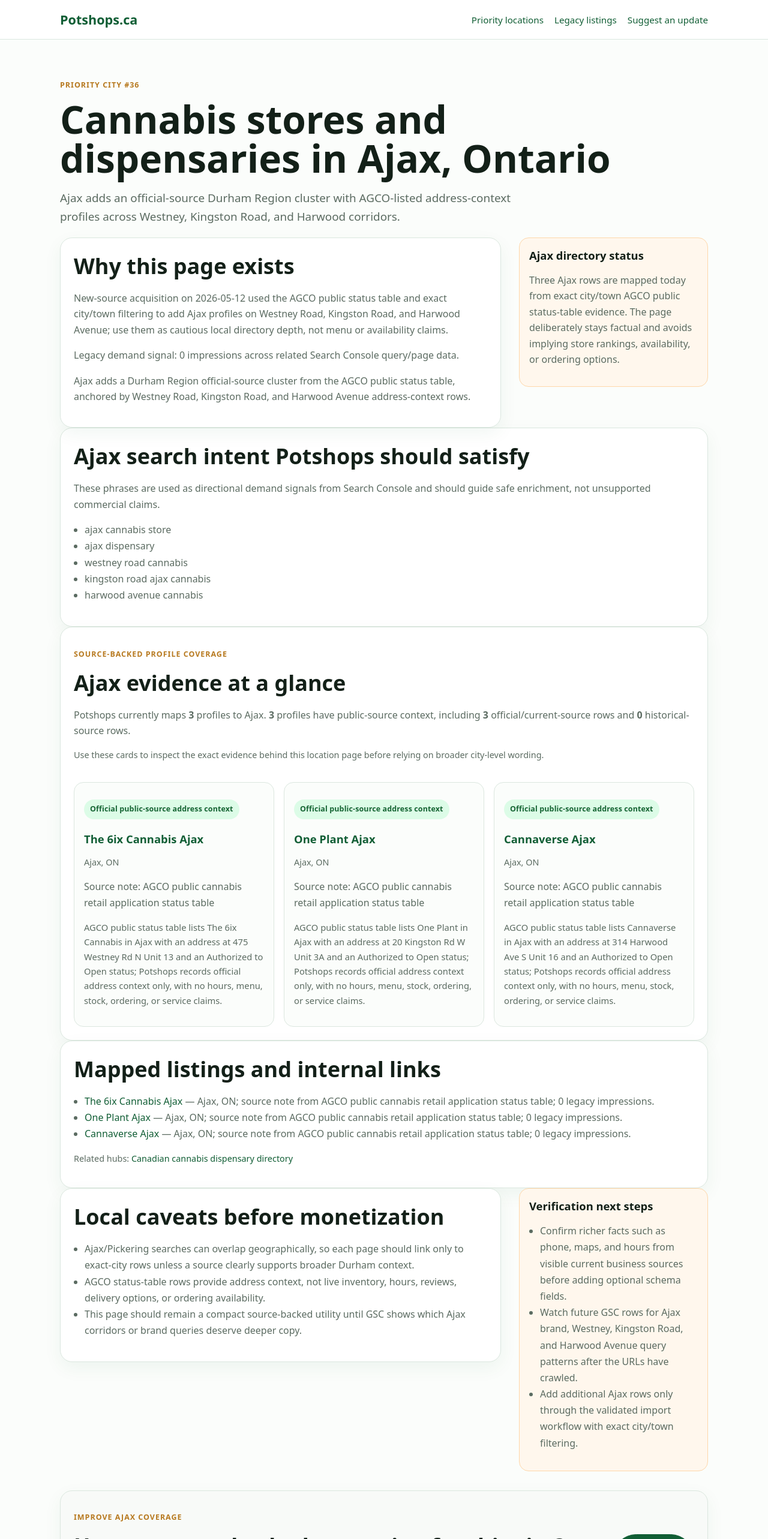
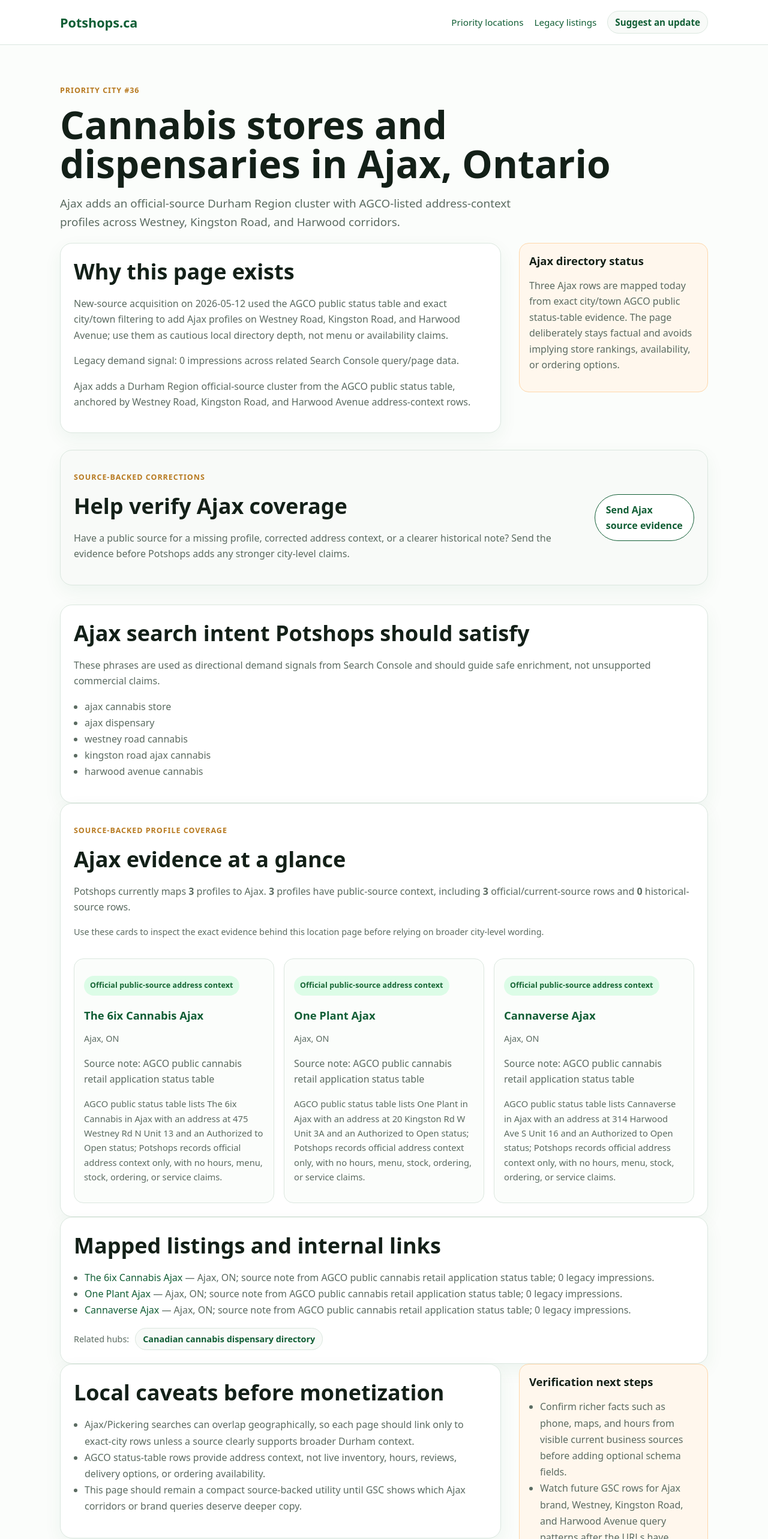
Before and after one commit to tomwattsca/potshops, a Next.js app: page /locations/ajax in a window 1280 px wide. Shown: the top 2566 px of the page at 60% size. Built offline with nearby package versions, Linux system fonts and the light colour scheme; no server answers.

Commit message:
Improve Potshops location update path

```diff
--- a/app/globals.css
+++ b/app/globals.css
@@ -5,7 +5,8 @@
 .site-header { border-bottom:1px solid var(--line); background:white; position:sticky; top:0; z-index:10; }
 .nav { max-width:1120px; margin:auto; display:flex; align-items:center; justify-content:space-between; padding:18px 20px; gap:24px; }
 .logo { font-weight:800; font-size:1.35rem; color:var(--green); }
-.nav-links { display:flex; gap:18px; flex-wrap:wrap; font-size:.95rem; }
+.nav-links { display:flex; gap:18px; flex-wrap:wrap; align-items:center; font-size:.95rem; }
+.nav-cta { border:1px solid var(--line); border-radius:999px; padding:8px 12px; background:#f8faf8; font-weight:700; }
 .hero { background:linear-gradient(135deg,#e8f5ed,#fff7ed); border-bottom:1px solid var(--line); }
 .hero-inner, main, .footer-inner { max-width:1120px; margin:auto; padding:54px 20px; }
 .eyebrow { color:var(--gold); font-weight:700; letter-spacing:.08em; text-transform:uppercase; font-size:.78rem; }
@@ -27,6 +28,13 @@
 .footer { border-top:1px solid var(--line); background:#f3faf5; margin-top:40px; }
 ul.clean { padding-left:18px; color:var(--muted); line-height:1.7; }
 @media (max-width: 760px) { .split { grid-template-columns:1fr; } .nav { align-items:flex-start; flex-direction:column; } }
+
+.source-action-strip { display:flex; align-items:center; justify-content:space-between; gap:24px; margin:28px 0 32px; background:#f8faf8; }
+.source-action-strip h2 { margin-bottom:10px; }
+.source-action-strip .cta-row { margin-top:0; }
+.related-hub-row { display:flex; align-items:center; flex-wrap:wrap; gap:10px; margin-top:16px; }
+.hub-pill { display:inline-flex; align-items:center; border:1px solid var(--line); border-radius:999px; padding:8px 12px; background:#f8faf8; font-size:.9rem; font-weight:700; }
+@media (max-width: 720px) { .source-action-strip { align-items:flex-start; flex-direction:column; } }
 
 .update-card { display:flex; align-items:center; justify-content:space-between; gap:24px; margin-top:32px; background:#f8faf8; }
 .update-card .cta-row { margin-top:0; }
--- a/app/layout.tsx
+++ b/app/layout.tsx
@@ -74,14 +74,14 @@
             <div className="nav-links">
               <Link href="/#locations">Priority locations</Link>
               <Link href="/#listings">Legacy listings</Link>
-              <Link href="/updates">Suggest an update</Link>
+              <Link href="/updates" className="nav-cta" data-event="listing_update_click" data-cta-location="global_nav">Suggest an update</Link>
             </div>
           </nav>
         </header>
         {children}
         <footer className="footer">
           <div className="footer-inner">
-            <p><strong>Potshops.ca</strong> is being rebuilt as an independent Canadian cannabis directory. Listings should be source-verified before publication, updates, or advertising. <Link href="/updates">Suggest a source-backed correction</Link>.</p>
+            <p><strong>Potshops.ca</strong> is being rebuilt as an independent Canadian cannabis directory. Listings should be source-verified before publication, updates, or advertising. <Link href="/updates" data-event="listing_update_click" data-cta-location="global_footer">Suggest a source-backed correction</Link>.</p>
           </div>
         </footer>
       </body>
--- a/app/locations/[city]/page.tsx
+++ b/app/locations/[city]/page.tsx
@@ -82,6 +82,19 @@
       </div>
 
       {utility && (
+        <section className="card source-action-strip" aria-label={`${location.city} update shortcut`}>
+          <div>
+            <p className="eyebrow">Source-backed corrections</p>
+            <h2>Help verify {location.city} coverage</h2>
+            <p>Have a public source for a missing profile, corrected address context, or a clearer historical note? Send the evidence before Potshops adds any stronger city-level claims.</p>
+          </div>
+          <p className="cta-row">
+            <Link className="button secondary" href="/updates" data-event="listing_update_click" data-cta-location="location_top">Send {location.city} source evidence</Link>
+          </p>
+        </section>
+      )}
+
+      {utility && (
         <>
           <section className="card">
             <h2>{location.city} search intent Potshops should satisfy</h2>
@@ -121,7 +134,7 @@
           </section>
 
           <section className="card">
-            <h2>Mapped listings and internal links</h2>
+            <h2>{relatedListings.length === 1 ? 'Mapped listing and internal links' : 'Mapped listings and internal links'}</h2>
             {relatedListings.length > 0 ? (
               <ul className="clean">
                 {relatedListings.map((listing) => listing && (
@@ -134,9 +147,12 @@
               <p>No listing seeds have been mapped to this city yet.</p>
             )}
             {relatedCategories.length > 0 && (
-              <p className="meta">Related hubs: {relatedCategories.map((category, index) => category && (
-                <span key={category.slug}>{index > 0 ? ', ' : ''}<Link href={`/categories/${category.slug}`}>{category.title}</Link></span>
-              ))}</p>
+              <div className="related-hub-row" aria-label={`${location.city} related category hubs`}>
+                <span className="meta">Related hubs:</span>
+                {relatedCategories.map((category) => category && (
+                  <Link className="hub-pill" key={category.slug} href={`/categories/${category.slug}`}>{category.title}</Link>
+                ))}
+              </div>
             )}
           </section>
 
```
